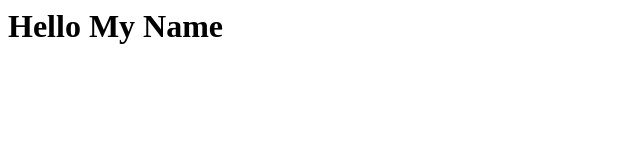
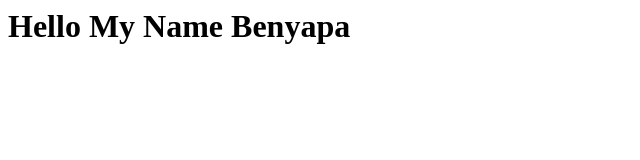
Before and after one commit to Benyapa24/myweb, a plain HTML site: page index.html in a window 1280 px wide. Shown: the whole page, without its empty margins (0-640 px from the left). Drawn offline with Linux system fonts and the light colour scheme.

Commit message:
Update index.html

```diff
--- a/index.html
+++ b/index.html
@@ -1,5 +1,5 @@
 <html>
 <body>
-  <h1>Hello My Name</h1>
+  <h1>Hello My Name Benyapa</h1>
 </body>
 </html>
```
